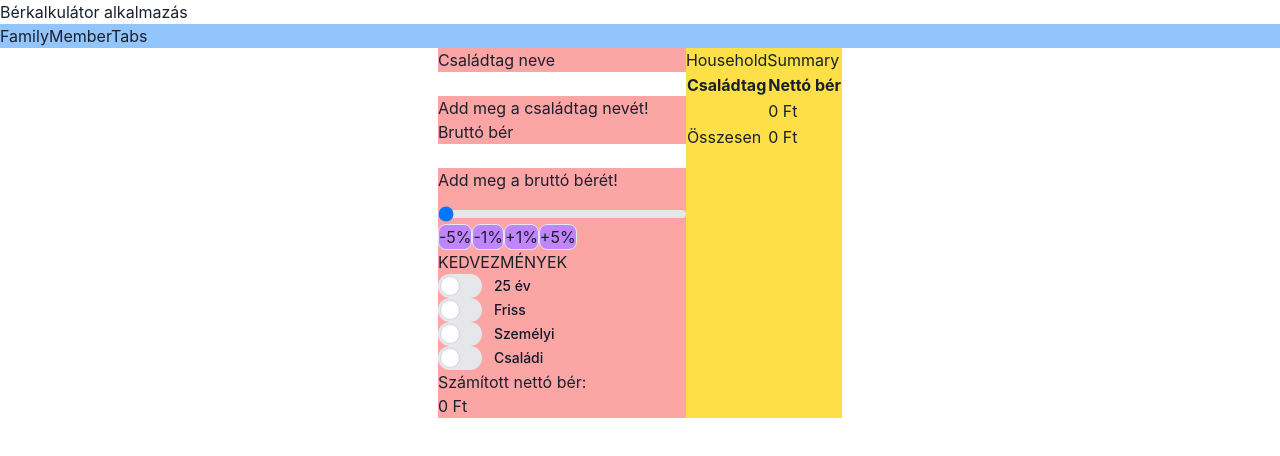
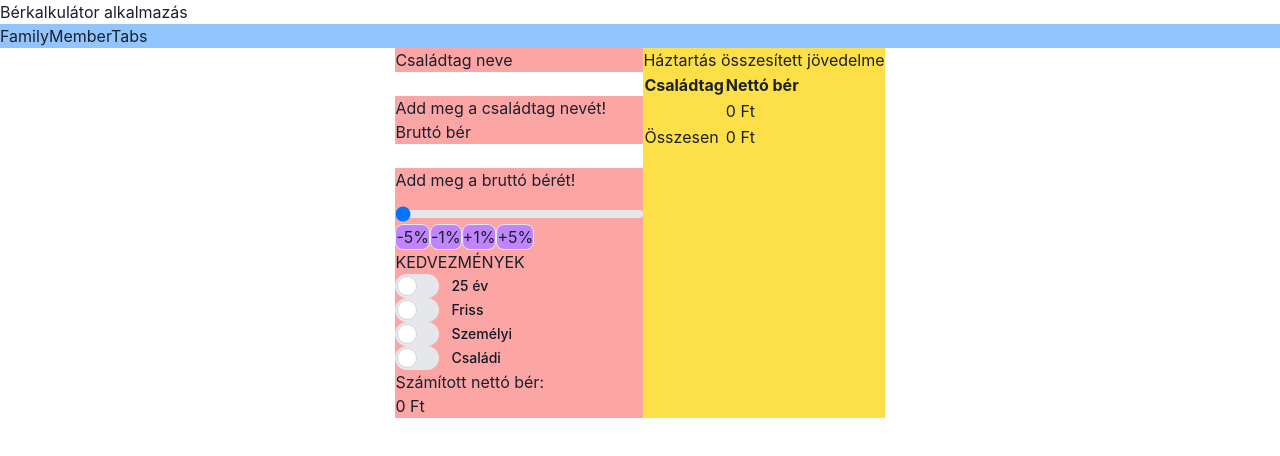
Before and after one commit to rpkrisz/Berkalkulator, a React (Vite) app: page / in a window 1280 px wide. Shown: the top 456 px of the page. Built offline with nearby package versions, Linux system fonts and the light colour scheme.

Commit message:
Change title

```diff
--- a/src/components/HouseholdSummary/HouseholdSummary.jsx
+++ b/src/components/HouseholdSummary/HouseholdSummary.jsx
@@ -1,7 +1,7 @@
 const HouseholdSummary = ({ netto, name }) => {
   return (
     <div className="bg-yellow-300">
-      <h1>HouseholdSummary</h1>
+      <h1>Háztartás összesített jövedelme</h1>
       <table>
         <thead>
           <tr>
```
